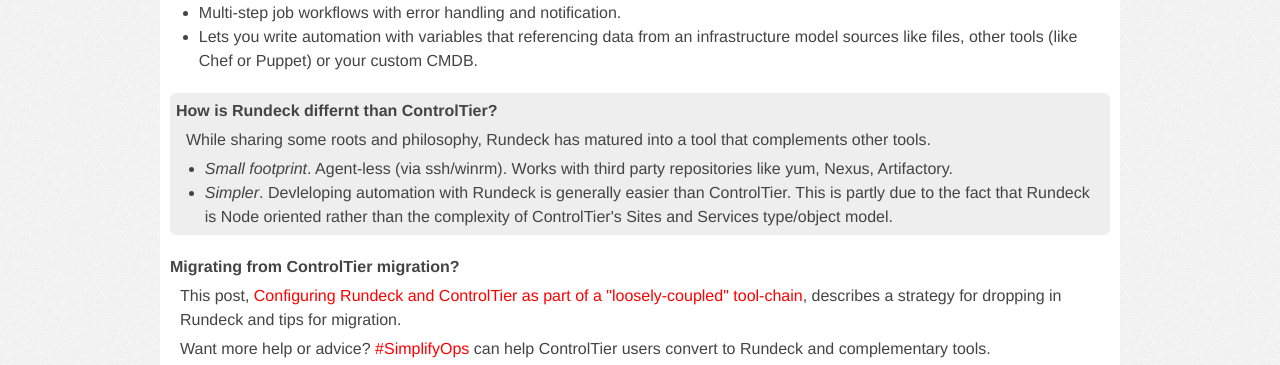
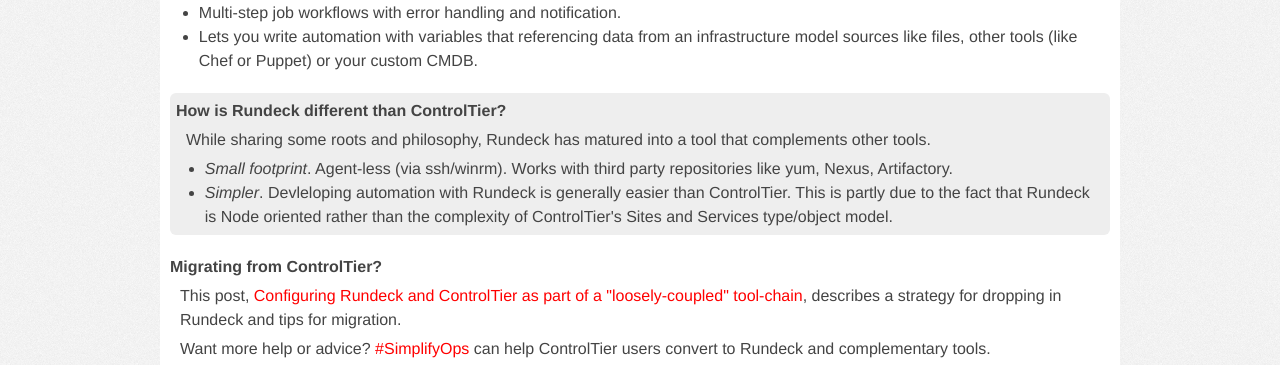
Before and after one commit to rundeck/rundeck-ghpages, a Jekyll site: the page built from controltier.html, in a window 1280 px wide. Shown: the part 451-816 px from the top of the page. Built offline with Jekyll 4.4.1, drawn with Linux system fonts in a browser that asks for light colours; nearby versions of some CDN libraries.

Commit message:
fix typos

```diff
--- a/controltier.html
+++ b/controltier.html
@@ -35,7 +35,7 @@
 
 	  <div class="callout">
 
-      <h4>How is Rundeck differnt than ControlTier?</h4>
+      <h4>How is Rundeck different than ControlTier?</h4>
       <p>While sharing some roots and philosophy, Rundeck has matured into a
         tool that complements other tools.
       </p>
@@ -53,7 +53,7 @@
     </div>
 
 	<div class="grid_12">
-        <h4>Migrating from ControlTier migration?</h4>
+        <h4>Migrating from ControlTier?</h4>
         <p>This post, <a href="https://groups.google.com/forum/?fromgroups#!topic/controltier/zHNHYCJPuoI">Configuring Rundeck and ControlTier as part of a "loosely-coupled" tool-chain</a>,
           describes a strategy for dropping in Rundeck and tips for migration.
         </p>
```
